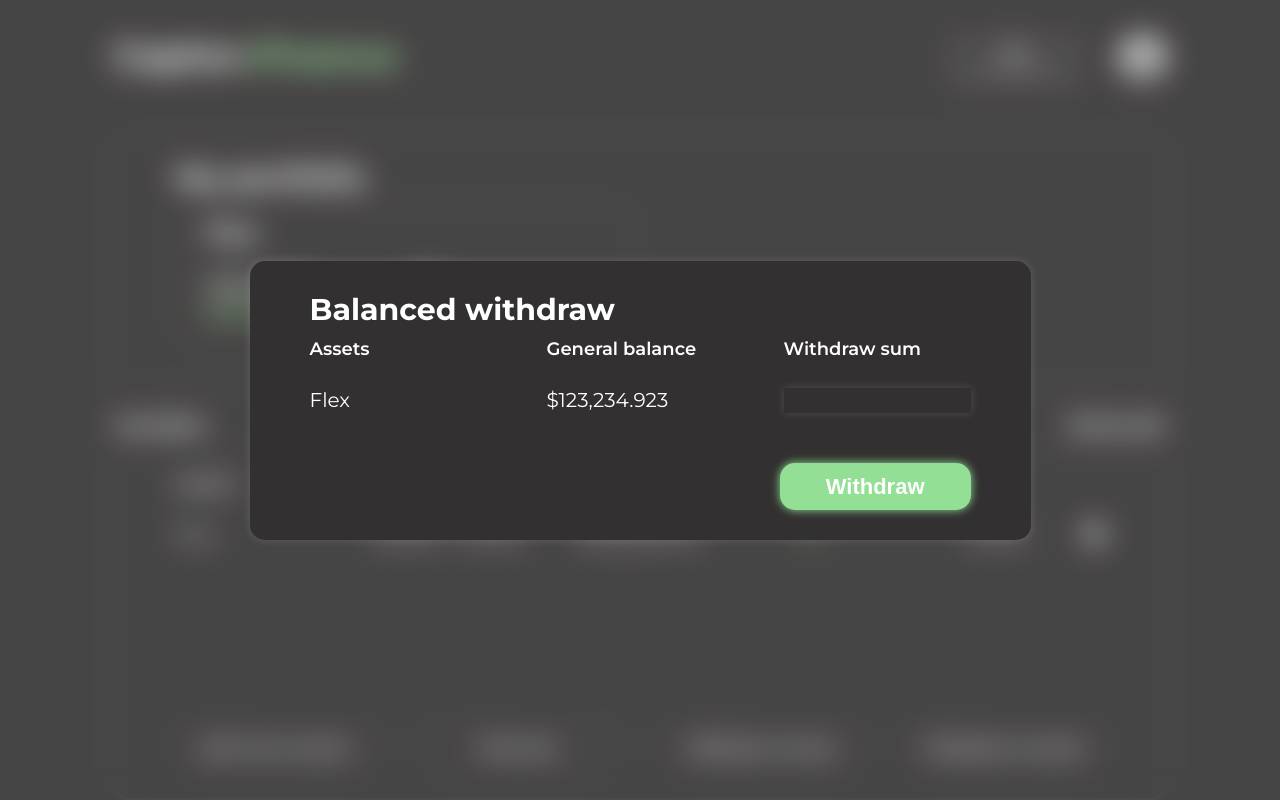
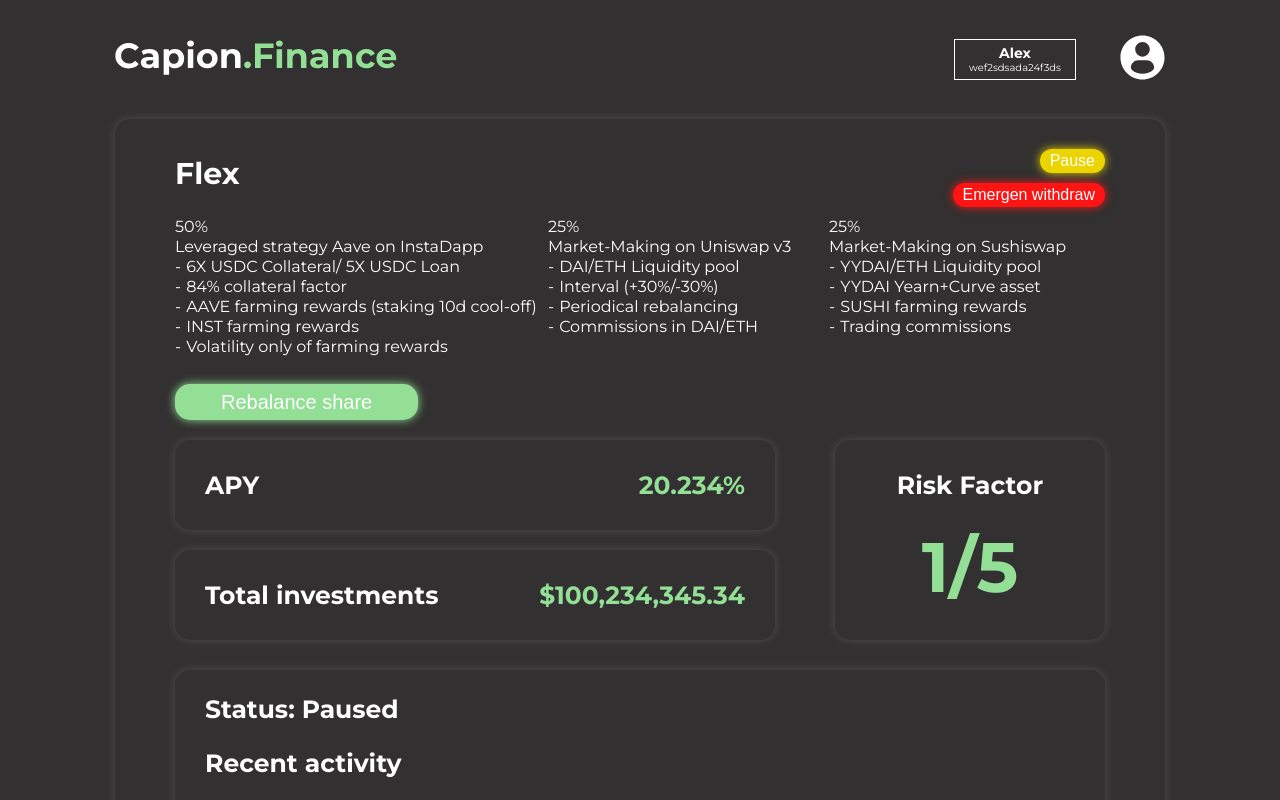
Before and after one commit to alxbychkov/capion, a Vue app: page / in a window 1280 px wide. Shown: the top 800 px of the page. Built offline with nearby package versions, Linux system fonts and the light colour scheme.

Commit message:
finish with html, step-1

```diff
--- a/src/views/Portfolio/Portfolio.vue
+++ b/src/views/Portfolio/Portfolio.vue
@@ -12,6 +12,7 @@
                     <p class="user-name">Alex</p>
                     <p class="user-address">wef2sdsada24f3ds</p>
                 </a>
+                <a href="#" class="contact-us-btn">Contact us</a>
                 <a href="#" class="login-icon">
                     <svg width="45" height="45" viewBox="0 0 45 45" fill="none" xmlns="http://www.w3.org/2000/svg">
                         <path d="M22.5002 0.449951C10.3232 0.449951 0.450195 10.3229 0.450195 22.4999C0.450195 34.6769 10.3232 44.5499 22.5002 44.5499C34.6772 44.5499 44.5502 34.6769 44.5502 22.4999C44.5502 10.3229 34.6772 0.449951 22.5002 0.449951ZM22.5002 7.04245C26.5277 7.04245 29.7947 10.3095 29.7947 14.3369C29.7947 18.3644 26.5277 21.6314 22.5002 21.6314C18.4727 21.6314 15.2057 18.3644 15.2057 14.3369C15.2057 10.3095 18.4727 7.04245 22.5002 7.04245ZM22.4957 38.7854C18.4772 38.7854 14.7962 37.3229 11.9567 34.9019C11.2637 34.3124 10.8677 33.4484 10.8677 32.5394C10.8677 28.4534 14.1752 25.1864 18.2612 25.1864H26.7482C30.8342 25.1864 34.1282 28.4534 34.1282 32.5394C34.1282 33.4484 33.7322 34.3124 33.0392 34.9019C30.1952 37.3184 26.5142 38.7854 22.4957 38.7854Z" fill="white"/>
@@ -20,6 +21,78 @@
             </div>
         </header>
         <main class="main">
+            <div class="monitoring-section border-shadow">
+                <div class="section-header">
+                    <div class="section__title">Flex</div>
+                    <div class="strategy-actions">
+                        <button class="st-actions-btn yellow">Pause</button>
+                        <button class="st-actions-btn red">Emergen withdraw</button>
+                    </div>
+                </div>
+                <div class="strategy-info">
+                    <div class="strategy-info-item">
+                        <p class="info-text">50%</p>
+                        <p class="info-text">Leveraged strategy Aave on InstaDapp</p>
+                        <ul class="info-list">
+                            <li>6X USDC Collateral/ 5X USDC Loan</li>
+                            <li>84% collateral factor</li>
+                            <li>AAVE farming rewards (staking 10d cool-off)</li>
+                            <li>INST farming rewards</li>
+                            <li>Volatility only of farming rewards</li>
+                        </ul>
+                    </div>
+                    <div class="strategy-info-item">
+                        <p class="info-text">25%</p>
+                        <p class="info-text">Market-Making on Uniswap v3</p>
+                        <ul class="info-list">
+                            <li>DAI/ETH Liquidity pool</li>
+                            <li>Interval (+30%/-30%)</li>
+                            <li>Periodical rebalancing</li>
+                            <li>Commissions in DAI/ETH</li>
+                        </ul>
+                    </div>
+                    <div class="strategy-info-item">
+                        <p class="info-text">25%</p>
+                        <p class="info-text">Market-Making on Sushiswap</p>
+                        <ul class="info-list">
+                            <li>YYDAI/ETH Liquidity pool</li>
+                            <li>YYDAI Yearn+Curve asset</li>
+                            <li>SUSHI farming rewards</li>
+                            <li>Trading commissions</li>
+                        </ul>
+                    </div>
+                </div>
+                <button class="rebalance-btn">Rebalance share</button>
+                <div class="strategy-assets">
+                    <div class="asset-row">
+                        <div class="asset-row__name">APY</div>
+                        <div class="asset-row__number">20.234%</div>
+                    </div>
+                    <div class="asset-row double-row">
+                        <div class="asset-row__name">Risk Factor</div>
+                        <div class="asset-row__number">1/5</div>
+                    </div>
+                    <div class="asset-row">
+                        <div class="asset-row__name">Total investments</div>
+                        <div class="asset-row__number">$100,234,345.34</div>
+                    </div>
+                </div>
+                <div class="strategy-bottom">
+                    <p class="strategy-bottom-text">Status: Paused</p>
+                    <p class="strategy-bottom-text">Recent activity</p>
+                    <div class="strategy-bottom-grid">
+                        <span class="st-grid-title">Assets</span>
+                        <span class="st-grid-title">Discription</span>
+                        <span class="st-grid-title align-end">Balance</span>
+                        <span class="st-grid-span">USDT</span>
+                        <span class="st-grid-span">Deposit</span>
+                        <span class="st-grid-span color-green align-end">$123,232.23</span>
+                        <span class="st-grid-span">ETH</span>
+                        <span class="st-grid-span">Withdraw</span>
+                        <span class="st-grid-span color-red align-end">$100.23</span>
+                    </div>
+                </div>
+            </div>
             <div class="graph-section section border-shadow">
                 <div class="section-header">
                     <div class="section__title">My portfolio</div>
@@ -92,7 +165,7 @@
             <div class="button-section">
                 <button class="big-btn">Construct strategy</button>
             </div>
-            <div class="modal-window show">
+            <div class="modal-window">
                 <div class="modal-overlay"></div>
                 <div class="modal-body">
                     <p class="modal-title">Balanced withdraw</p>
@@ -108,6 +181,22 @@
                         <button class="modal-btn">Withdraw</button>
                     </div>
                 </div>
+            </div>
+            <div class="modal-window">
+                <div class="modal-overlay"></div>
+                <div class="modal-body login">
+                    <p class="modal-title">Choose wallet</p>
+                    <div class="login-form">
+                        <input type="text" class="modal-login-input" placeholder="User">
+                        <input type="password" class="modal-login-input" placeholder="Password">
+                        <button class="connect-btn">Connect wallet</button>
+                    </div>
+                </div>
+            </div>
+            <div class="section-no-login border-shadow">
+                <p class="no-login-row"></p>
+                <p class="no-login-row">Please log in to see your portfolio</p>
+                <button class="log-in-btn">Log in</button>
             </div>
         </main>
         <footer class="footer">
--- a/src/views/Portfolio/style.css
+++ b/src/views/Portfolio/style.css
@@ -452,3 +452,285 @@ a {
 .modal-grid-input[type="number"]:focus {
   -moz-appearance: number-input;
 }
+
+.section-no-login {
+  margin: 50px 0;
+  display: flex;
+  flex-direction: column;
+  justify-content: space-between;
+  align-items: center;
+  padding: 20px 40px;
+}
+
+.no-login-row {
+  margin: 20px 0 30px;
+  color: #fff;
+  font-weight: 700;
+  font-size: 30px;
+  line-height: 37px;
+}
+
+.no-login-bottom {
+  display: flex;
+  align-items: center;
+  justify-content: flex-end;
+}
+
+.log-in-btn {
+  background: #92df95;
+  box-shadow: 0px 0px 10px #92df95;
+  border-radius: 15px;
+  padding: 13px 67px;
+  font-weight: 700;
+  font-size: 20px;
+  line-height: 24px;
+  color: #fff;
+  outline: none;
+  border: none;
+  cursor: pointer;
+  align-self: flex-end;
+}
+
+.contact-us-btn {
+  background: #92df95;
+  box-shadow: 0px 0px 10px #92df95;
+  border-radius: 15px;
+  padding: 12px 51px;
+  font-weight: 700;
+  font-size: 17px;
+  line-height: 21px;
+  color: #fff;
+  display: block;
+  display: none;
+}
+
+.login-form {
+  display: flex;
+  flex-direction: column;
+  background: #323030;
+  box-shadow: 0px 0px 10px rgba(255, 255, 255, 0.15);
+  border-radius: 15px;
+  padding: 20px 30px;
+}
+
+.modal-body.login {
+  padding: 20px 30px;
+}
+
+.login .modal-title {
+  font-weight: 700;
+  font-size: 20px;
+  line-height: 24px;
+  margin-bottom: 10px;
+}
+
+.modal-login-input {
+  background: #323030;
+  box-shadow: 0px 0px 10px rgba(255, 255, 255, 0.15);
+  border-radius: 10px;
+  padding: 6px 10px;
+  border: none;
+  outline: none;
+  margin-bottom: 10px;
+  width: 330px;
+  height: 36px;
+  color: #fff;
+  font-weight: 400;
+  font-size: 15px;
+  line-height: 18px;
+}
+
+.connect-btn {
+  background: #92df95;
+  box-shadow: 0px 0px 10px #92df95;
+  border-radius: 10px;
+  padding: 8px 94px;
+  border: none;
+  outline: none;
+  font-weight: 700;
+  font-size: 18px;
+  line-height: 22px;
+  color: #fff;
+  cursor: pointer;
+}
+
+.monitoring-section {
+  padding: 30px 60px;
+}
+
+.strategy-info {
+  display: flex;
+  justify-content: space-between;
+  gap: 5px;
+  margin-bottom: 27px;
+}
+
+.strategy-info-item {
+  width: 30%;
+  font-weight: 400;
+  font-size: 16px;
+  line-height: 20px;
+  color: #fff;
+}
+
+.strategy-info-item:first-child {
+  width: 40%;
+}
+
+.info-list {
+  list-style: none;
+}
+.info-list li {
+  padding-right: 5px;
+}
+.info-list li::before {
+  content: "-";
+  margin-right: 5px;
+}
+
+.rebalance-btn {
+  background: #92df95;
+  box-shadow: 0px 0px 10px #92df95;
+  border-radius: 15px;
+  padding: 6px 46px;
+  font-weight: 400;
+  font-size: 20px;
+  line-height: 24px;
+  color: #fff;
+  border: none;
+  outline: none;
+  cursor: pointer;
+}
+
+.strategy-assets {
+  margin-top: 20px;
+  display: grid;
+  grid-template-columns: 1fr 270px;
+  row-gap: 20px;
+  column-gap: 60px;
+}
+
+.asset-row {
+  font-weight: 700;
+  font-size: 25px;
+  line-height: 30px;
+  padding: 30px;
+  display: flex;
+  align-items: center;
+  justify-content: space-between;
+  background: #323030;
+  box-shadow: 0px 0px 10px rgba(255, 255, 255, 0.15);
+  border-radius: 15px;
+}
+
+.asset-row.double-row {
+  grid-column-start: 2;
+  grid-column-end: 3;
+  grid-row-start: 1;
+  grid-row-end: 3;
+  flex-direction: column;
+}
+
+.asset-row__name,
+.asset-row__number {
+  font-weight: 700;
+  font-size: 25px;
+  line-height: 30px;
+  color: #fff;
+}
+
+.asset-row__number {
+  color: #92df95;
+}
+
+.asset-row.double-row .asset-row__number {
+  font-weight: 700;
+  font-size: 70px;
+  line-height: 85px;
+}
+
+.strategy-bottom {
+  background: #323030;
+  box-shadow: 0px 0px 10px rgba(255, 255, 255, 0.15);
+  border-radius: 15px;
+  padding: 24px 30px 100px;
+  margin-top: 30px;
+  color: #fff;
+}
+
+.strategy-bottom-text {
+  font-weight: 700;
+  font-size: 25px;
+  line-height: 30px;
+  margin-bottom: 24px;
+}
+
+.strategy-bottom-grid {
+  display: grid;
+  grid-template-columns: 3fr 2fr 2fr;
+  row-gap: 23px;
+}
+
+.st-grid-title {
+  font-weight: 700;
+  font-size: 20px;
+  line-height: 24px;
+}
+
+.st-grid-span {
+  font-weight: 400;
+  font-size: 20px;
+  line-height: 24px;
+}
+
+.st-grid-span.color-green {
+  color: #92df95;
+}
+
+.st-grid-span.color-red {
+  color: #ff1414;
+}
+
+.align-end {
+  text-align: end;
+}
+
+.strategy-actions {
+  display: flex;
+  align-items: flex-end;
+  justify-content: center;
+  flex-direction: column;
+}
+
+.st-actions-btn {
+  border-radius: 15px;
+  padding: 2px 10px;
+  font-weight: 400;
+  font-size: 16px;
+  line-height: 20px;
+  color: #fff;
+  border: none;
+  outline: none;
+  cursor: pointer;
+}
+
+.st-actions-btn:not(:last-of-type) {
+  margin-bottom: 10px;
+}
+
+.st-actions-btn.yellow {
+  background: #ecd401;
+  box-shadow: 0px 0px 10px #ecd401;
+}
+
+.st-actions-btn.red {
+  background: #ff1414;
+  box-shadow: 0px 0px 10px #ff1414;
+}
+
+.monitoring-section .section-header {
+  display: flex;
+  align-items: center;
+  justify-content: space-between;
+  margin-bottom: 10px;
+}
```
Also changed, not shown: 1 other file (tests, documents, lock files or other folders).
